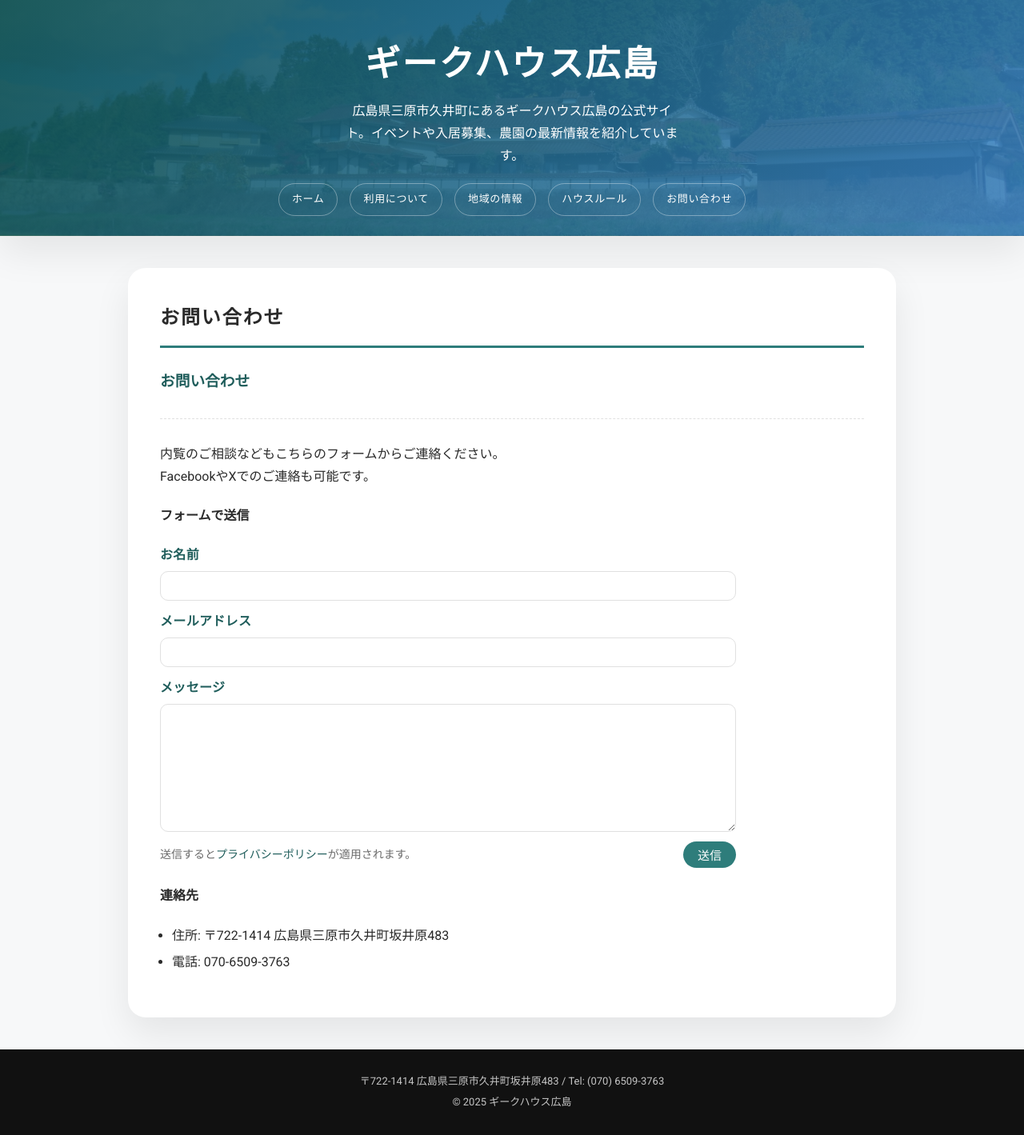
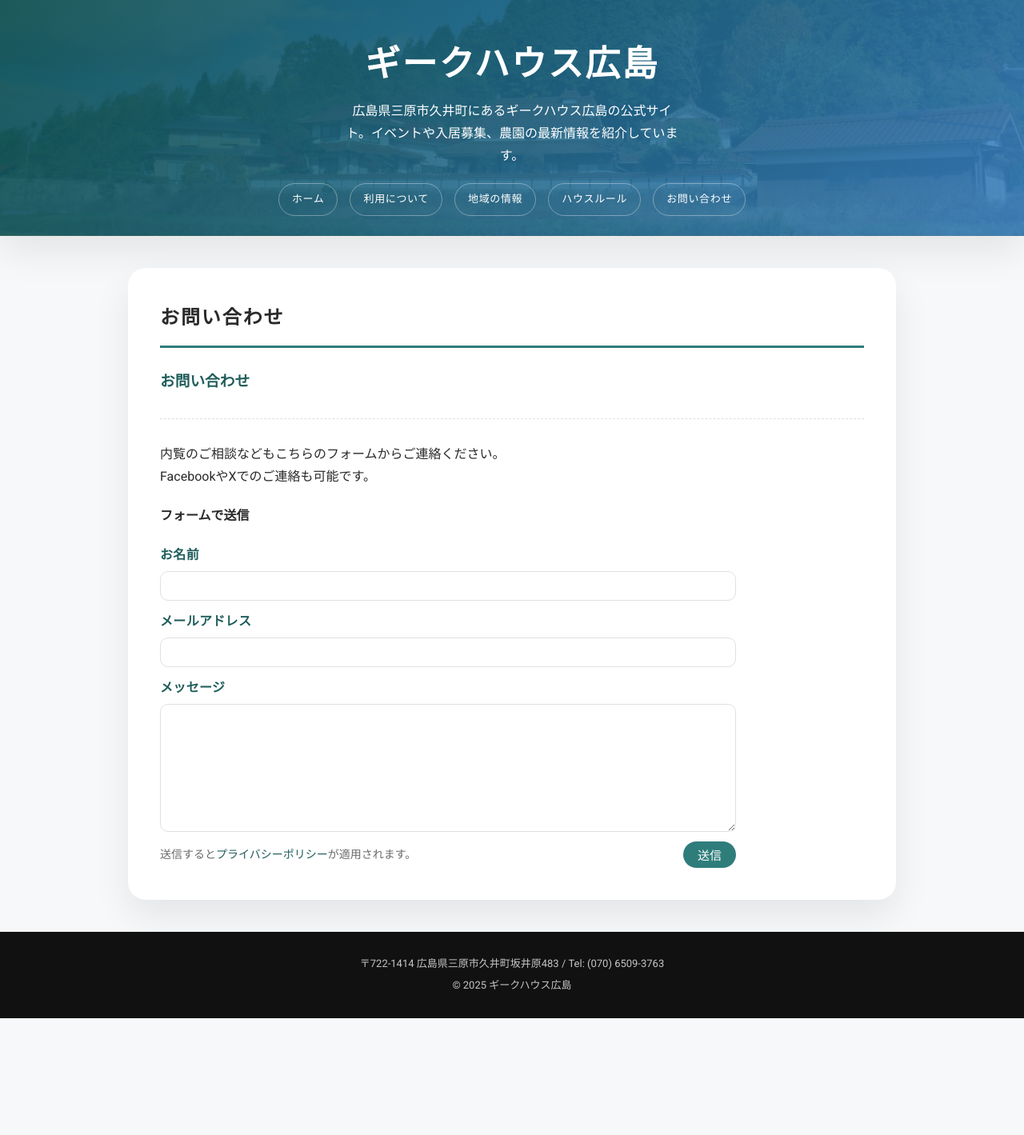
Before and after one commit to GeekhouseHiroshima/GeekhouseHiroshima, a Jekyll site: the page built from contact.md, in a window 1280 px wide. Shown: the whole page at 80% size. Built offline with Jekyll 4.4.1, drawn with Linux system fonts in a browser that asks for light colours; after the commit the page ends 1273 px from its top, so only the background shows below that.

Commit message:
Remove duplicate contact info section

```diff
--- a/contact.md
+++ b/contact.md
@@ -31,8 +31,3 @@ FacebookやXでのご連絡も可能です。
     <button type="submit" class="button">送信</button>
   </div>
 </form>
-
-#### 連絡先
-
-- 住所: 〒722-1414 広島県三原市久井町坂井原483
-- 電話: 070-6509-3763
```
